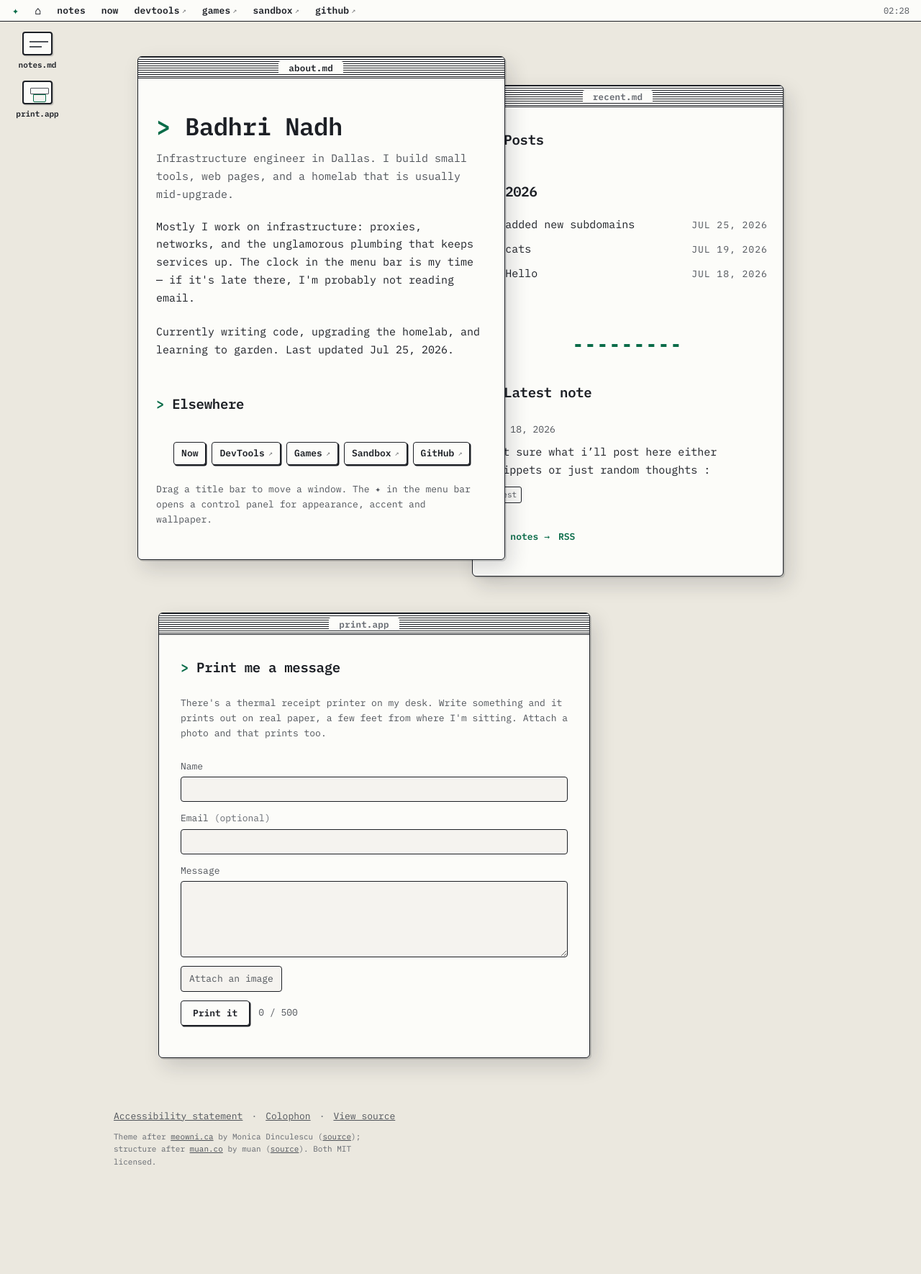
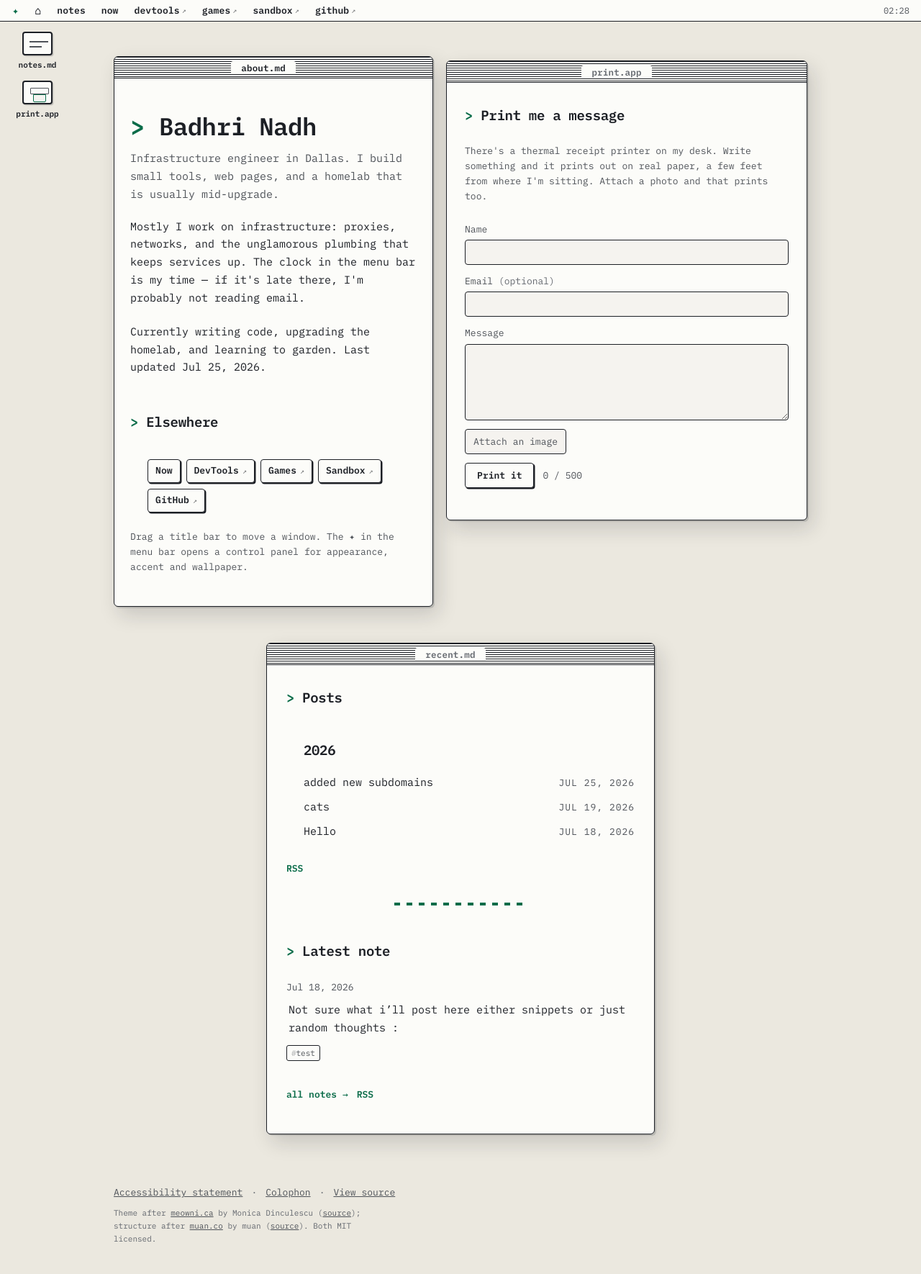
Before and after one commit to BadhriNadhBade/badhrinadh.com, a Jekyll site: the page built from index.html, in a window 1280 px wide. Shown: the whole page at 72% size. Built offline with Jekyll 4.4.1, drawn with Linux system fonts in a browser that asks for light colours; Markdown is read by kramdown in place of the engine named in the settings; before the commit the page ends 1663 px from its top, so only the background shows below that.

Commit message:
fix allignment

```diff
--- a/_layouts/home.html
+++ b/_layouts/home.html
@@ -2,12 +2,12 @@
 layout: body
 ---
 {% comment %}
-  The desk. Three windows, cascaded so they read as things you could pick up
-  and move — which, with JavaScript, you can: drag any title bar.
+  The desk. Three windows that read as things you could pick up and move —
+  which, with JavaScript, you can: drag any title bar.
 
-  about.md   the page content (index.html)
-  recent.md  newest posts and the newest note
-  print.app  the receipt printer
+  about.md   the page content (index.html)       — top row, left
+  print.app  the receipt printer                  — top row, right
+  recent.md  newest posts and the newest note     — below, centred
 {% endcomment %}
 <div class="deskwrap deskwrap-home">
 
@@ -24,6 +24,17 @@ layout: body
     </section>
   </div>
 
+  <div class="window win-printer" id="win-printer">
+    {% include titlebar.html file="print.app" %}
+    <section class="content">
+      <h2>Print me a message</h2>
+      <p class="print-count" id="print-count" hidden><span id="print-count-n">—</span> printed</p>
+      {% include printer.html %}
+    </section>
+  </div>
+</div>
+
+<div class="deskwrap deskwrap-recent">
   <div class="window win-recent" id="win-recent">
     {% include titlebar.html file="recent.md" %}
     <section class="content">
@@ -74,16 +85,4 @@ layout: body
       </p>
     </section>
   </div>
-
 </div>
-
-<div class="deskwrap deskwrap-printer">
-  <div class="window win-printer" id="win-printer">
-    {% include titlebar.html file="print.app" %}
-    <section class="content">
-      <h2>Print me a message</h2>
-      <p class="print-count" id="print-count" hidden><span id="print-count-n">—</span> printed</p>
-      {% include printer.html %}
-    </section>
-  </div>
-</div>
--- a/assets/desk.scss
+++ b/assets/desk.scss
@@ -387,30 +387,28 @@ body {
 .win-hero + .content { padding-top: 20px; }
 
 // ============================================================
-// HOME  — three windows, cascaded so they read as movable
+// HOME  — about.md and print.app side by side, recent.md below
 // ============================================================
 .deskwrap-home {
-  flex-wrap: wrap;
   align-items: flex-start;
+  gap: 18px;
   max-width: 1060px;
   margin-inline: auto;
 
   .window { flex: 0 0 auto; }
 }
-.win-about  { width: min-w(560px, 53%); z-index: 7; }
-.win-recent { width: min-w(440px, 45%); margin-left: -46px; margin-top: 40px; z-index: 6; }
+.win-about   { width: calc(47% - 9px); z-index: 7; }
+.win-printer { width: calc(53% - 9px); margin-top: 6px; z-index: 8; }
 
-// the printer sits in its own wrap below, cascaded up and to the right
-.deskwrap-printer {
+// recent.md sits in its own wrap below, centred under the pair
+.deskwrap-recent {
   max-width: 1060px;
   margin-inline: auto;
-  justify-content: flex-start;
-  padding-left: clamp(14px, 9vw, 110px);
 }
-.win-printer {
-  width: min-w(600px, 100%);
+.win-recent {
+  width: min-w(540px, 100%);
   margin-top: -22px;
-  z-index: 8;
+  z-index: 6;
 }
 
 // the home window's title stays at the shared scale even in a narrow window
@@ -666,10 +664,10 @@ body {
   // home: stack the windows, each keeping its own chrome
   .deskwrap-home { display: flex; flex-direction: column; gap: 14px; max-width: none; }
   .deskwrap-home .window,
-  .win-about, .win-recent { width: 100%; margin: 0; }
+  .win-about, .win-printer { width: 100%; margin: 0; }
 
-  .deskwrap-printer { padding-left: 8px; padding-right: 8px; max-width: none; }
-  .win-printer { width: 100%; margin: 14px 0 0; }
+  .deskwrap-recent { padding-left: 8px; padding-right: 8px; max-width: none; }
+  .win-recent { width: 100%; margin: 14px 0 0; }
 
   // the control panel becomes a bottom sheet on a phone
   .cp-scrim { align-items: flex-end; }
```
